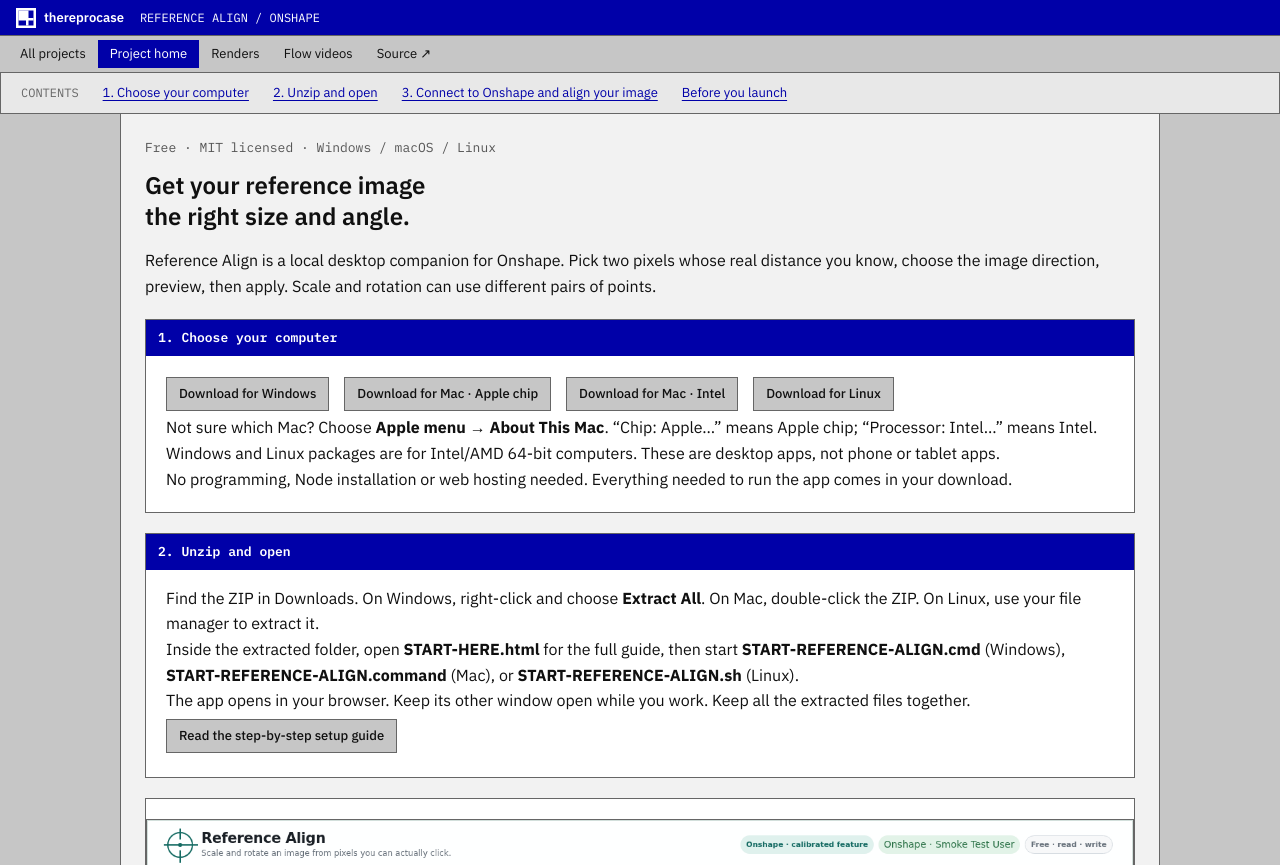
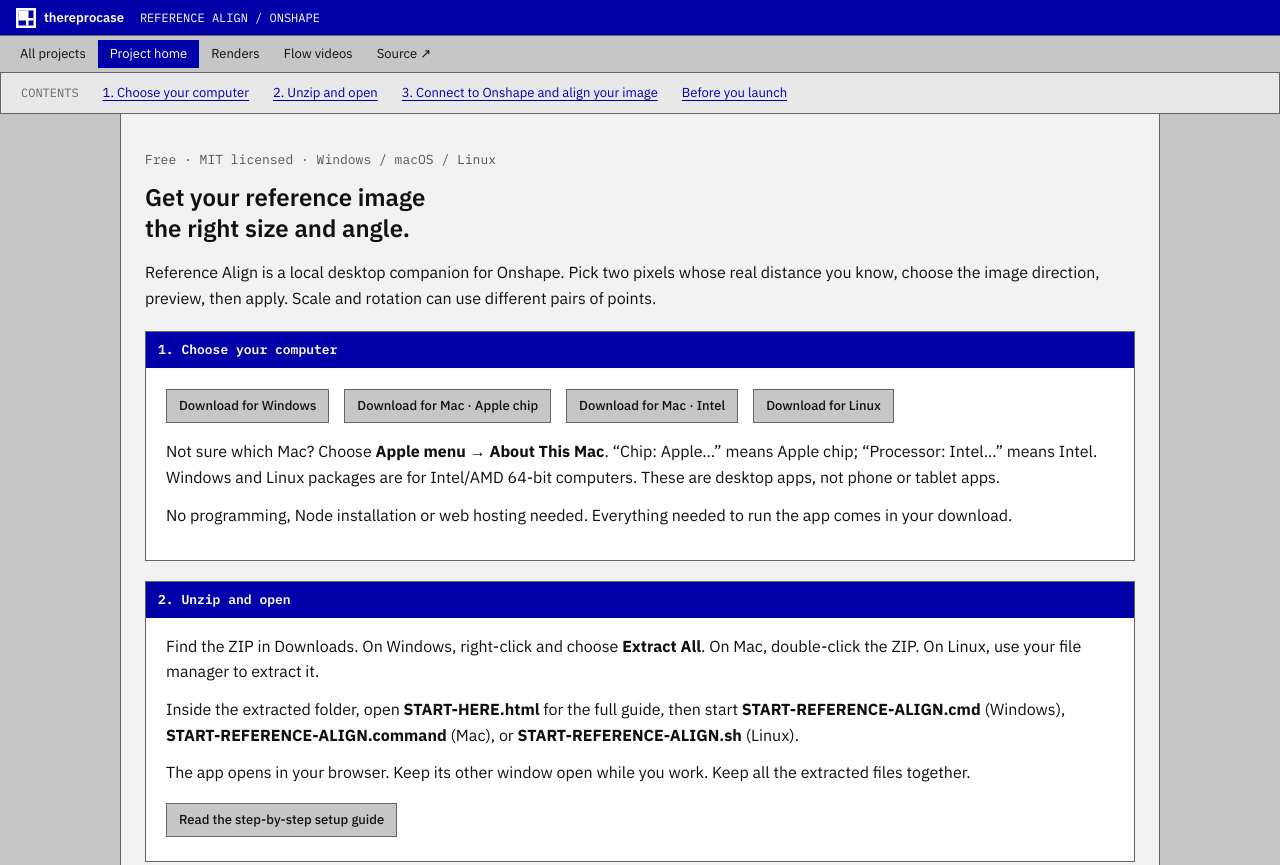
Before and after one commit to thereprocase/onshape-reference-align, a website: page docs/index.html in a window 1280 px wide. Shown: the top 865 px of the page. Drawn offline with Linux system fonts and the light colour scheme.

Commit message:
Refine reading rhythm and installation section bars

```diff
--- a/docs/gridline/legacy.css
+++ b/docs/gridline/legacy.css
@@ -8,7 +8,7 @@
 body.gridline h1 em,body.gridline h2 em{font:inherit!important;color:inherit!important}
 body.gridline h2{font-size:18px!important;line-height:1.4!important;margin:20px 0 12px}
 body.gridline h3{font-size:18px!important;line-height:1.4!important}
-body.gridline p{color:var(--gl-ink);max-width:100%;font-size:16px;line-height:1.6}
+body.gridline p{color:var(--gl-ink);margin:12px 0;max-width:100%;font-size:16px;line-height:1.6}
 body.gridline a{color:var(--gl-blue);text-underline-offset:3px}
 body.gridline a:hover{color:var(--gl-deep)}
 body.gridline :focus-visible{outline:1px dotted var(--gl-ink)!important;outline-offset:3px!important}
@@ -169,3 +169,5 @@
 body.gridline.gl-usage main>section:first-child{padding-top:0}
 body.gridline.gl-usage .terminal p{color:white}
 @media(max-width:800px){body.gridline.embedded .workspace{height:auto}body.gridline.embedded .stage{height:560px;min-height:560px}}
+
+body.gridline.gl-usage main>section .container>h2{margin:0 0 16px!important;padding:8px 12px;background:var(--gl-blue);color:white;font:600 13px/1.5 var(--gl-mono)!important;text-transform:uppercase}
```
